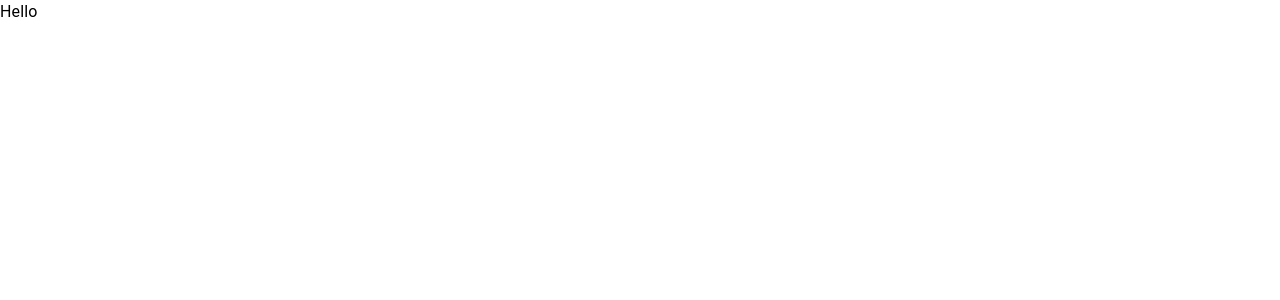
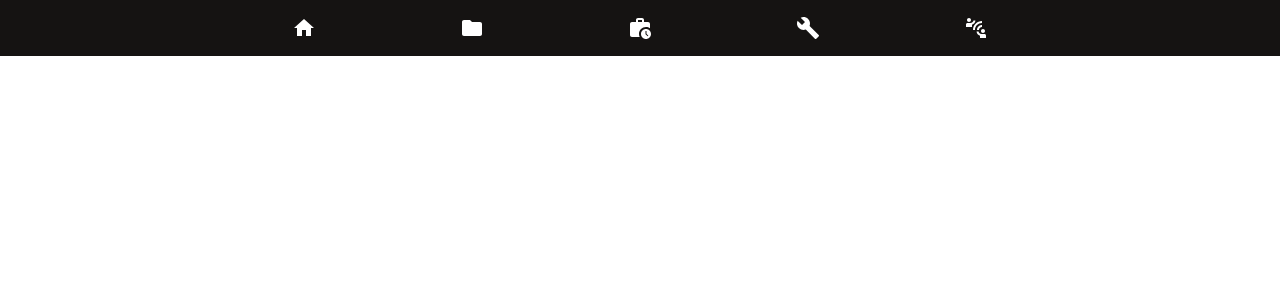
Before and after one commit to hamim23z/OfficialPortfolio, a Next.js app: page / in a window 1280 px wide. Shown: the top 300 px of the page. Built offline with nearby package versions, Linux system fonts and the light colour scheme.

Commit message:
Created a navbar using MUI components.

```diff
--- a/app/page.js
+++ b/app/page.js
@@ -1,12 +1,87 @@
 "use client";
+import React from "react";
 import { Box, Typography } from "@mui/material";
+import BottomNavigation from "@mui/material/BottomNavigation";
+import BottomNavigationAction from "@mui/material/BottomNavigationAction";
+
+import HomeIcon from '@mui/icons-material/Home';
+import FolderIcon from '@mui/icons-material/Folder';
+import BuildIcon from '@mui/icons-material/Build';
+import WorkHistoryIcon from '@mui/icons-material/WorkHistory';
+import ConnectWithoutContactIcon from '@mui/icons-material/ConnectWithoutContact';
 
 export default function HomePage() {
+  const [value, setValue] = React.useState("recents");
+
+  const handleChange = (event, newValue) => {
+    setValue(newValue);
+  };
+
   return (
     <>
       <Box>
-        <Typography>Hello</Typography>
+        <BottomNavigation
+          showLabels
+          value={value}
+          onChange={(event, newValue) => {
+            setValue(newValue);
+          }}
+          sx = {{
+            background: "#151312"
+          }}
+        >
+          <BottomNavigationAction
+            icon = {<HomeIcon
+              sx = {{
+                color: "white"
+              }}
+            >
+            </HomeIcon>}
+          >
+          </BottomNavigationAction>
+
+          <BottomNavigationAction
+            icon = {<FolderIcon
+              sx = {{
+                color: "white"
+              }}
+            >
+            </FolderIcon>}
+          >
+          </BottomNavigationAction>
+
+          <BottomNavigationAction
+            icon = {<WorkHistoryIcon
+              sx = {{
+                color: "white"
+              }}
+            >
+            </WorkHistoryIcon>}
+          >
+          </BottomNavigationAction>
+
+          <BottomNavigationAction
+            icon = {<BuildIcon
+              sx = {{
+                color: "white"
+              }}
+            >
+            </BuildIcon>}
+          >
+          </BottomNavigationAction>
+
+          <BottomNavigationAction
+            icon = {<ConnectWithoutContactIcon
+              sx = {{
+                color: "white"
+              }}
+            >
+            </ConnectWithoutContactIcon>}
+          >
+          </BottomNavigationAction>
+
+        </BottomNavigation>
       </Box>
     </>
-  )
+  );
 }
```
